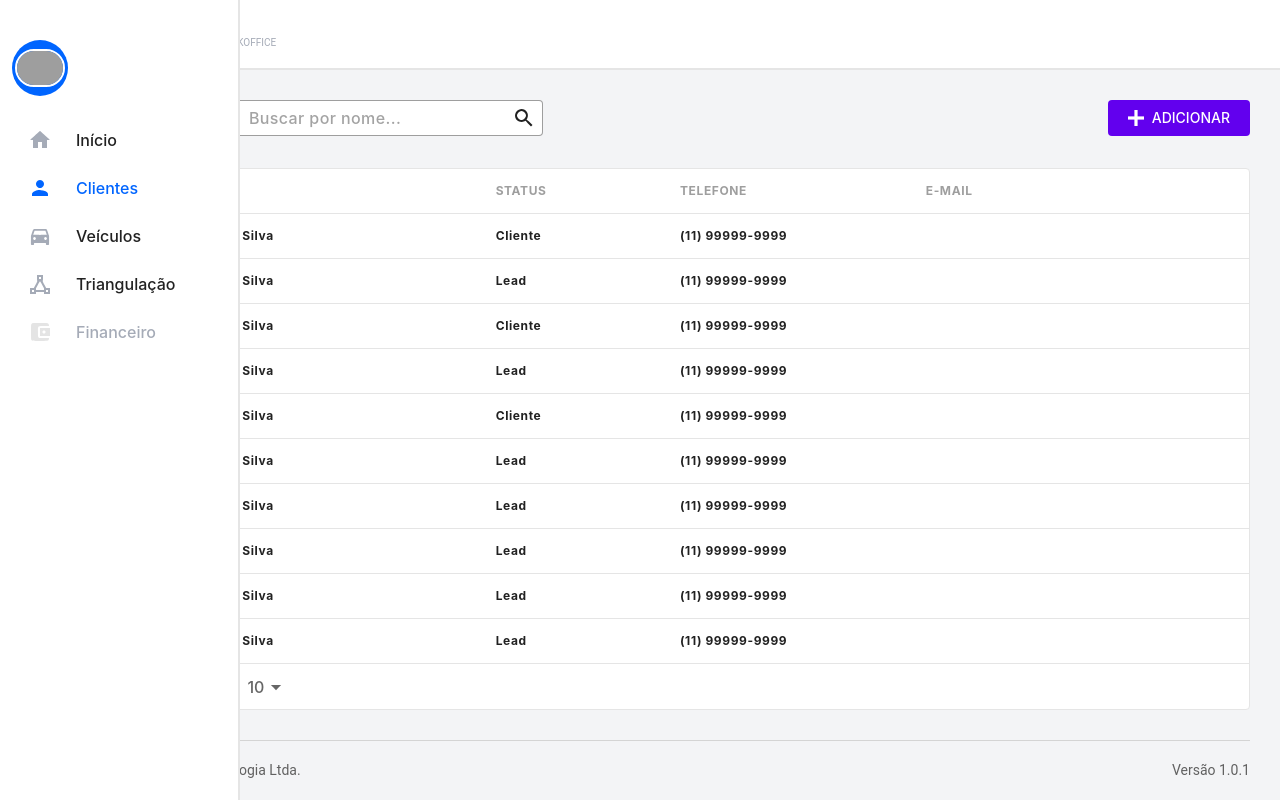
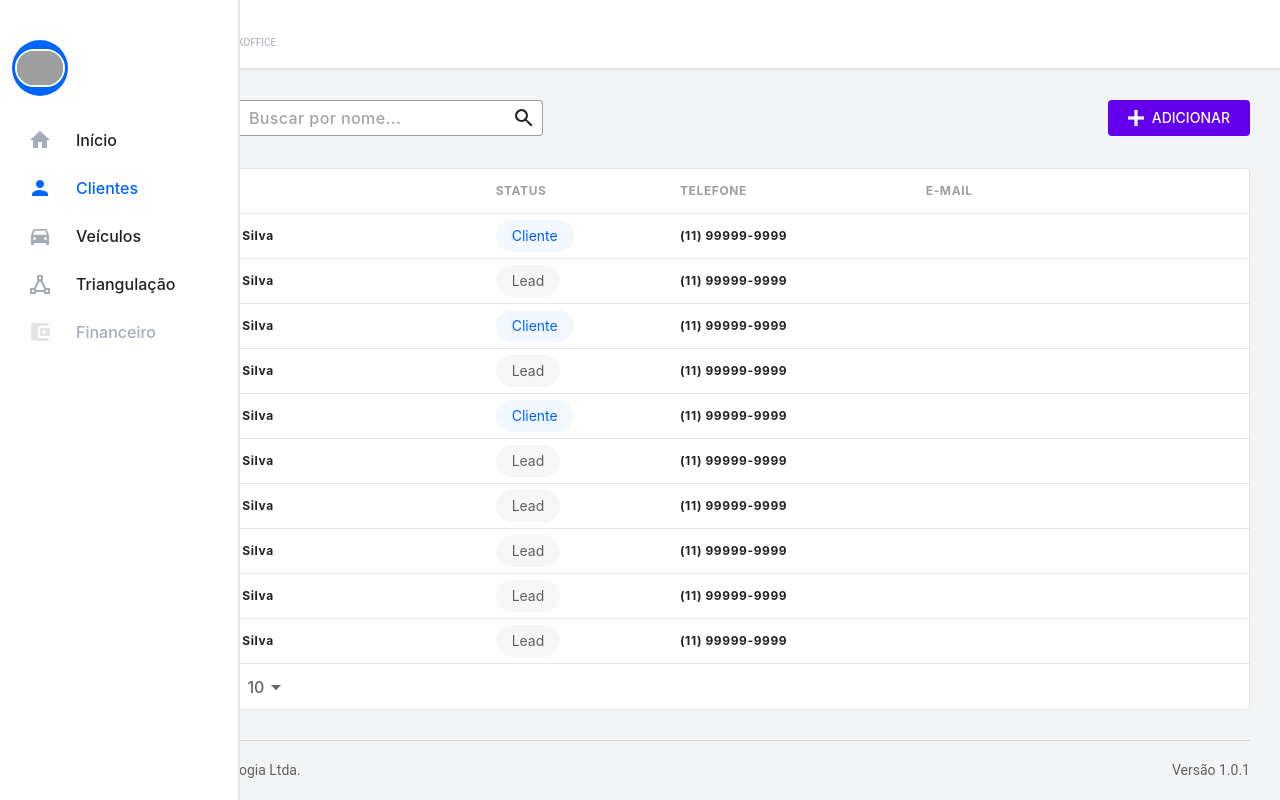
Before and after one commit to Luis-Kendelick/financial-dashboard, a React (Vite) app: page /clients in a window 1280 px wide. Built offline with nearby package versions, Linux system fonts and the light colour scheme; grey boxes are pictures that could not be loaded.

Commit message:
chore: reutilization of badge component

```diff
--- a/src/components/CarAvaliationCard/CarRow/index.tsx
+++ b/src/components/CarAvaliationCard/CarRow/index.tsx
@@ -1,3 +1,4 @@
+import Badge from "components/common/Badge";
 import { ICarRowProps } from "models/ICar";
 import React from "react";
 
@@ -30,9 +31,7 @@ const CarRow: React.FC<ICarRowProps> = ({ carInfo, className }) => {
       </div>
       <div className="col-span-3 h-full border-neutral-300">
         <div className="h-full w-max flex flex-col justify-around items-center">
-          <p className="h-8 w-52 px-4 rounded-full flex items-center justify-center bg-ice-blue font-inter text-steel text-sm">
-            Aguardando precificação
-          </p>
+          <Badge text={'Aguardando precificação'} className={`text-steel bg-ice-blue font-inter px-6 text-sm`}/>
           <p className="font-inter text-light-gray text-sm">
             18/04/2022 às 14:30h
           </p>
--- a/src/components/common/ClientListItem/index.tsx
+++ b/src/components/common/ClientListItem/index.tsx
@@ -1,5 +1,6 @@
 import { IClientListItemProps } from "models/IClient";
 import React from "react";
+import Badge from "../Badge";
 
 const ClientListItem: React.FC<IClientListItemProps> = ({
   name,
@@ -13,9 +14,7 @@ const ClientListItem: React.FC<IClientListItemProps> = ({
       <p className="text-black-87 tracking-wider font-inter font-bold text-xs col-span-5 flex items-center">
         {name}
       </p>
-      <p className="text-black-87 tracking-wider font-inter font-bold text-xs col-span-3 flex items-center">
-        {status}
-      </p>
+      <Badge text={status} className={`col-span-3 w-20 ${status.toLocaleLowerCase() === 'cliente' ? 'text-bright-blue bg-ice-blue' : 'text-brownish-gray-two bg-white-three'}`} />
       <p className="text-black-87 tracking-wider font-inter font-bold text-xs col-span-4 flex items-center">
         {phone}
       </p>
```
